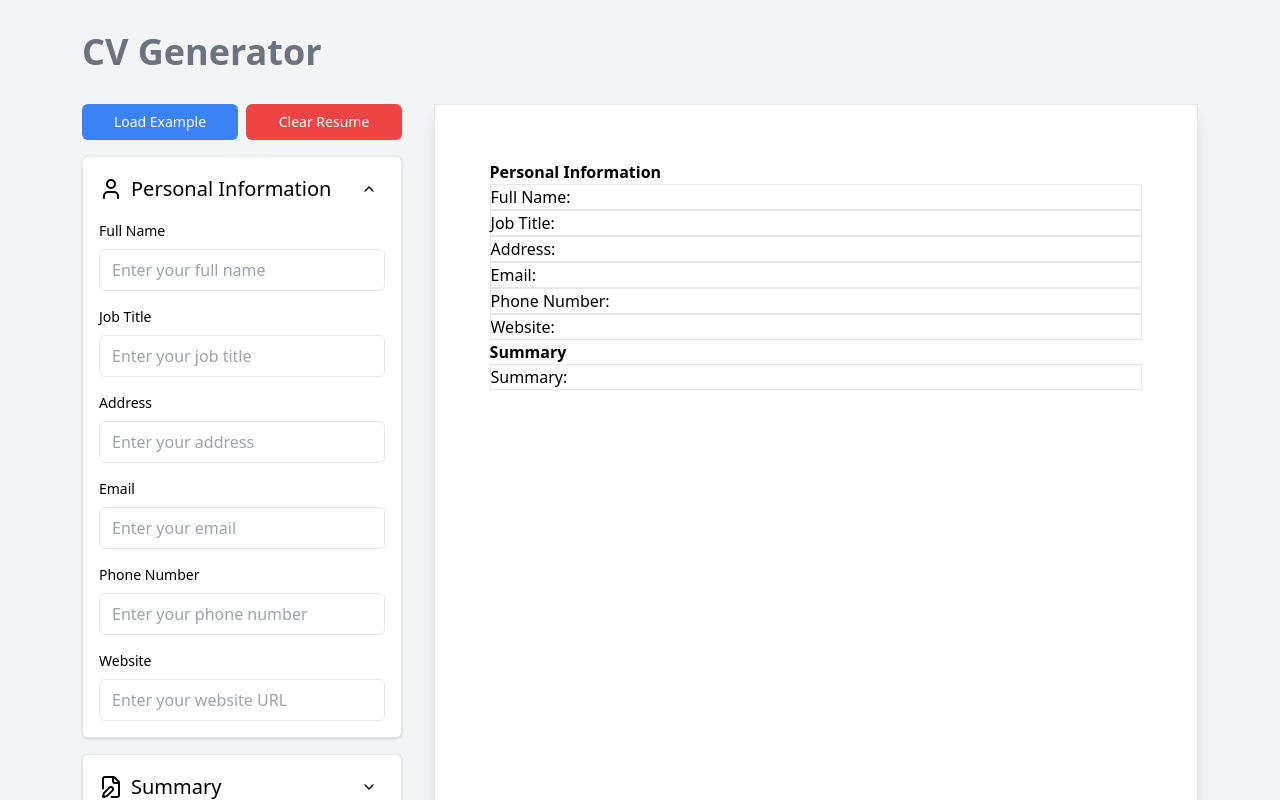
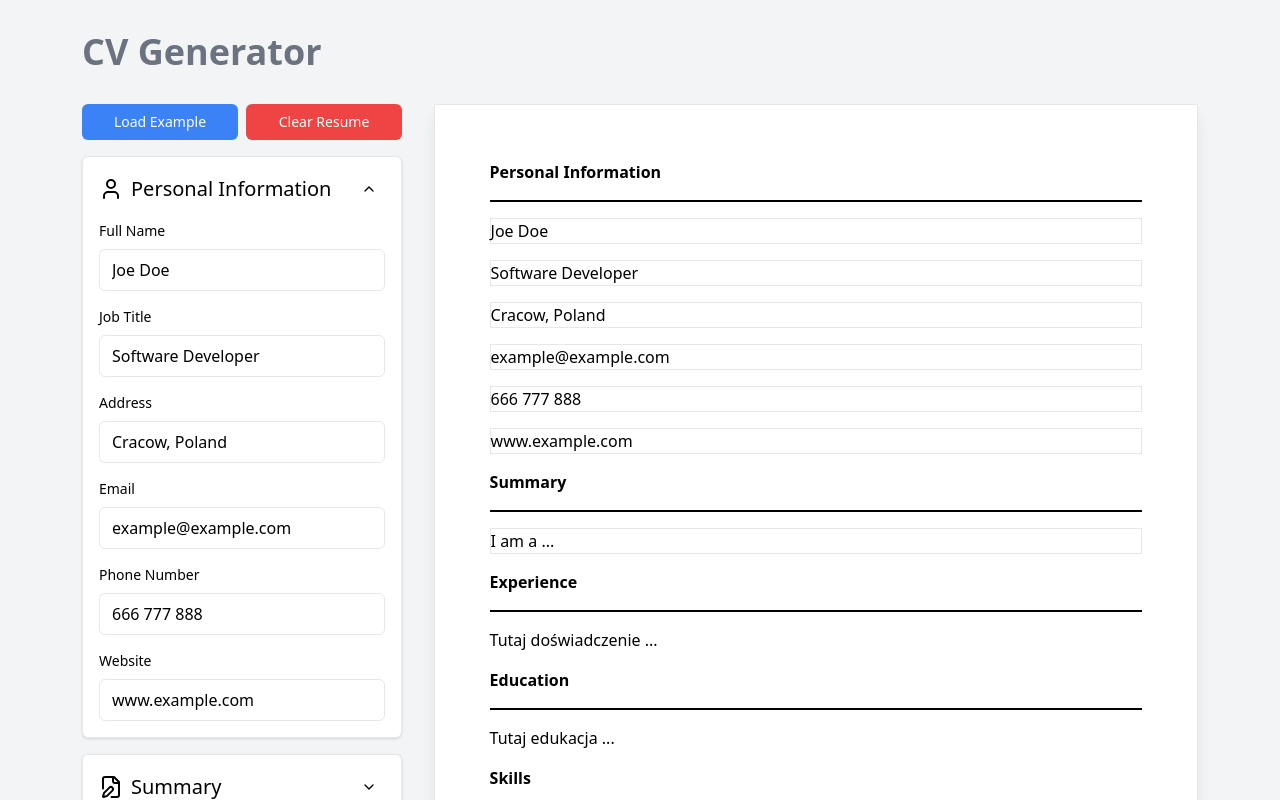
Before and after one commit to mariuszciaston/CV-Generator, a React (Vite) app: page / in a window 1280 px wide. Shown: the top 800 px of the page. Built offline with nearby package versions, Linux system fonts and the light colour scheme.

Commit message:
add example data

```diff
--- a/src/components/Form/Card.tsx
+++ b/src/components/Form/Card.tsx
@@ -22,6 +22,8 @@ const Card: React.FC<CardProps> = ({
   onWebsiteChange,
   summary,
   onSummaryChange,
+  skills,
+  onSkillsChange,
 }) => {
   return (
     <div className="flex flex-col gap-4 rounded-md border bg-white p-4 shadow">
@@ -49,6 +51,8 @@ const Card: React.FC<CardProps> = ({
         onWebsiteChange={onWebsiteChange}
         summary={summary}
         onSummaryChange={onSummaryChange}
+        skills={skills}
+        onSkillsChange={onSkillsChange}
       />
     </div>
   );
--- a/src/components/Form/Cards.tsx
+++ b/src/components/Form/Cards.tsx
@@ -38,6 +38,8 @@ const Cards: React.FC<InputSectionProps> = ({ data, onDataChange }) => {
           onWebsiteChange={handleFieldChange("website")}
           summary={data.summary}
           onSummaryChange={handleFieldChange("summary")}
+          skills={data.skills}
+          onSkillsChange={handleFieldChange("skills")}
         />
       ))}
     </div>
--- a/src/components/Form/InputFields.tsx
+++ b/src/components/Form/InputFields.tsx
@@ -16,6 +16,7 @@ const InputFields: React.FC<
     | "phoneNumber"
     | "website"
     | "summary"
+    | "skills"
     | "onFullNameChange"
     | "onJobTitleChange"
     | "onAddressChange"
@@ -23,6 +24,7 @@ const InputFields: React.FC<
     | "onPhoneNumberChange"
     | "onWebsiteChange"
     | "onSummaryChange"
+    | "onSkillsChange"
   >
 > = ({
   isOpen,
@@ -34,13 +36,15 @@ const InputFields: React.FC<
   phoneNumber,
   website,
   summary,
+  skills,
   onFullNameChange,
   onJobTitleChange,
   onAddressChange,
   onEmailChange,
   onPhoneNumberChange,
   onWebsiteChange,
-  onSummaryChange
+  onSummaryChange,
+  onSkillsChange,
 }) => {
   if (!isOpen) {
     return null;
@@ -193,13 +197,15 @@ const InputFields: React.FC<
           <Button text="Add" className="bg-blue-500" />
         </>
       )}
-      {/* {title === cardDetails[4].title && (
+      {title === cardDetails[4].title && (
         <Textarea
           name={cardDetails[4].title.toLowerCase()}
           id={cardDetails[4].title.toLowerCase()}
           placeholder="Enter your skills"
+          value={skills}
+          onChange={onSkillsChange}
         />
-      )} */}
+      )}
     </>
   );
 };
--- a/src/components/Main.tsx
+++ b/src/components/Main.tsx
@@ -5,13 +5,14 @@ import { Data, HandleDataChangeProps } from "./types";
 
 const Main = () => {
   const [data, setData] = useState<Data>({
-    fullName: "",
-    jobTitle: "",
-    address: "",
-    email: "",
-    phoneNumber: "",
-    website: "",
-    summary: "",
+    fullName: "Joe Doe",
+    jobTitle: "Software Developer",
+    address: "Cracow, Poland",
+    email: "example@example.com",
+    phoneNumber: "666 777 888",
+    website: "www.example.com",
+    summary: "I am a ...",
+    skills: "React / Typescript / Tailwind",
   });
 
   const handleDataChange: HandleDataChangeProps = (field, value) => {
--- a/src/components/Preview/PreviewSection.tsx
+++ b/src/components/Preview/PreviewSection.tsx
@@ -8,6 +8,7 @@ const PreviewSection: React.FC<Data> = ({
   phoneNumber,
   website,
   summary,
+  skills,
 }) => {
   return (
     <section
@@ -16,25 +17,28 @@ const PreviewSection: React.FC<Data> = ({
     >
       <div
         id="page"
-        className="aspect-[210/297] break-words border bg-white p-[calc(100%/21*1.5)] shadow-lg"
+        className="flex aspect-[210/297] flex-col gap-4 break-words border bg-white p-[calc(100%/21*1.5)] shadow-lg"
       >
         <h1 className="font-bold">Personal Information</h1>
-        <p className="border">Full Name: {fullName}</p>
-        <p className="border">Job Title: {jobTitle}</p>
-        <p className="border">Address: {address}</p>
-        <p className="border">Email: {email}</p>
-        <p className="border">Phone Number: {phoneNumber}</p>
-        <p className="border">Website: {website}</p>
-
+        <hr className="border-t-2 border-black" />
+        <p className="border">{fullName}</p>
+        <p className="border">{jobTitle}</p>
+        <p className="border">{address}</p>
+        <p className="border">{email}</p>
+        <p className="border">{phoneNumber}</p>
+        <p className="border">{website}</p>
         <h1 className="font-bold">Summary</h1>
-        <p className="border">Summary: {summary}</p>
-
-        {/* <h1 className="font-bold">Experience</h1>
-
+        <hr className="border-t-2 border-black" />
+        <p className="border">{summary}</p>
+        <h1 className="font-bold">Experience</h1>
+        <hr className="border-t-2 border-black" />
+        Tutaj doświadczenie ...
         <h1 className="font-bold">Education</h1>
-
+        <hr className="border-t-2 border-black" />
+        Tutaj edukacja ...
         <h1 className="font-bold">Skills</h1>
-        <p className="border">Skills: {skills}</p> */}
+        <hr className="border-t-2 border-black" />
+        <p className="border">{skills}</p>
       </div>
     </section>
   );
```
Also changed, not shown: src/components/types.tsx (+14 -0 lines).
